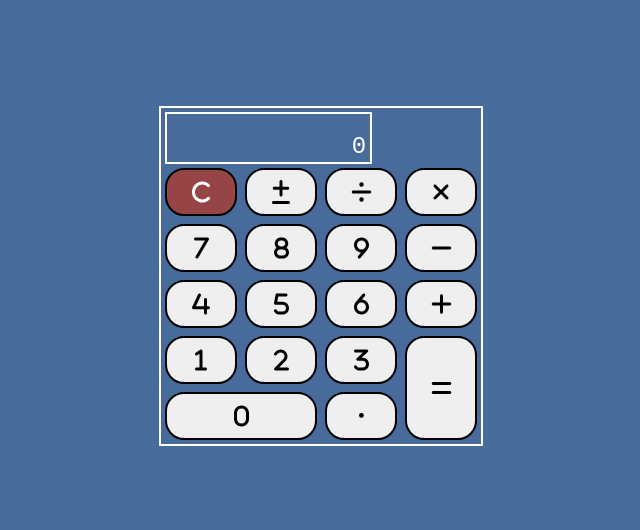
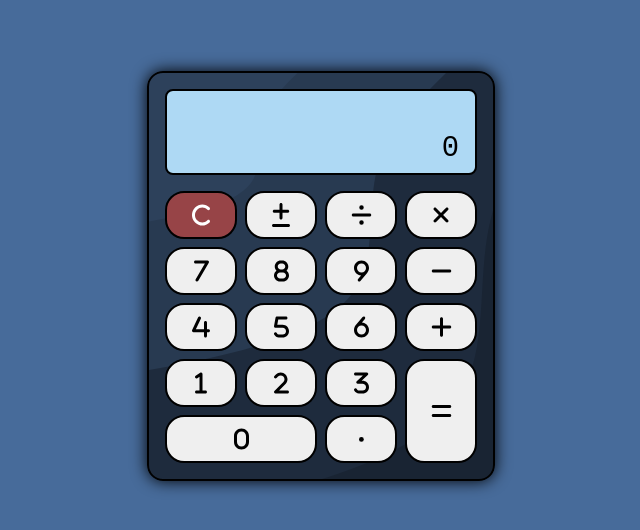
Before and after one commit to loganwoolf/calc-react, a React (Create React App) app: page / in a window 1280 px wide. Shown: the part 124-654 px from the top of the page, without its empty margins (319-959 px from the left). Built offline with nearby package versions, Linux system fonts and the light colour scheme.

Commit message:
Style App and Screen

```diff
--- a/src/App.css
+++ b/src/App.css
@@ -1,6 +1,9 @@
 .App {
   display: grid;
-  gap: 0.25rem;
-  border: 2px solid white;
-  padding: 0.25rem;
+  gap: 1rem;
+  border: 2px solid black;
+  border-radius: 1rem;
+  padding: 1rem;
+  background-image: url(/public/blob-scene-haikei.svg);
+  box-shadow: 0 0 1rem;
 }
--- a/src/components/Screen.css
+++ b/src/components/Screen.css
@@ -1,14 +1,15 @@
 .screen {
-  border: 2px solid white;
-  /* height: 2.5rem; */
-  width: 25ch;
+  border: 2px solid black;
   font-family: monospace;
-  color: white;
+  background-color: var(--light);
+  color: black;
   display: grid;
-  grid-auto-rows: 1.25fr 2fr;
-  padding: 0.1rem 0.25rem;
+  grid-auto-rows: 1fr 1fr;
+  padding: 0.5rem 1rem;
+  text-align: right;
+  font-size: 1.2rem;
+  border-radius: 0.5rem;
 }
 .primary-display {
-  text-align: right;
-  font-size: 1.5rem;
+  font-size: 1.8rem;
 }
```
Also changed, not shown: public/blob-scene-haikei.svg (added).
